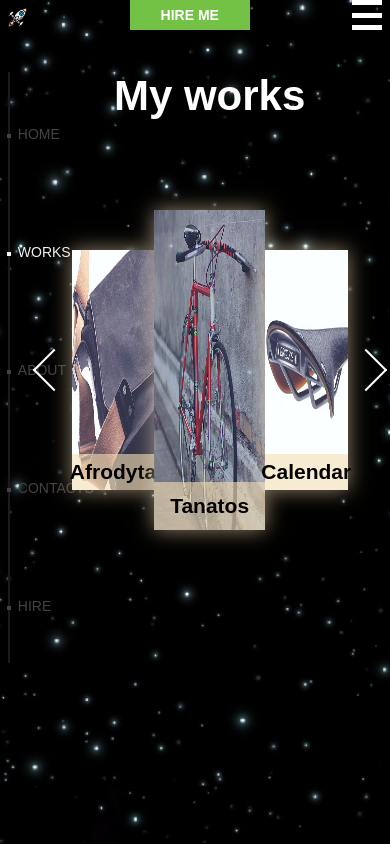
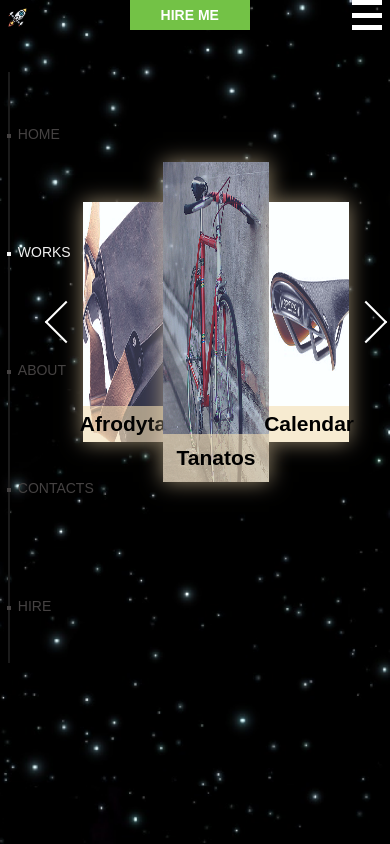
Before and after one commit to krevetkos/cv, an Angular app: page /works in a window 390 px wide. Built offline with nearby package versions, Linux system fonts and the light colour scheme.

Commit message:
add media for 1200px

```diff
--- a/src/app/app.component.html
+++ b/src/app/app.component.html
@@ -30,6 +30,7 @@
             </div>
         </header>
         <main>
+            <div class="line_wrapper">
                 <div class="line_nav">
                     <div class="line_item" (click)="showThis($event)">
                         <a routerLink='/home' [ngClass]="(this.state.state.home == true)?'active':''">
@@ -62,6 +63,8 @@
                         </a>
                     </div>
                 </div>
+            </div>
+
             <div [@sliderAnimation]="prepareRouter(outlet)" class="page_wrapper">
                 <router-outlet #outlet="outlet"></router-outlet>
             </div>
--- a/src/app/app.component.scss
+++ b/src/app/app.component.scss
@@ -92,6 +92,11 @@
 
 main {
     display: flex;
+    justify-content: space-between;
+}
+
+.line_wrapper {
+    width: 10%;
 }
 
 .line_nav {
@@ -138,6 +143,12 @@ main {
 
 .page_wrapper {
     width: 100%;
-    margin: 5vh 2vw 0 7%;
+    margin: 5vh 2vw 0 0;
     position: relative;
 }
+
+@media screen and (max-width: 1200px) {
+    .line_wrapper {
+        width: 15%;
+    }
+}
--- a/src/app/works/works.component.html
+++ b/src/app/works/works.component.html
@@ -1,6 +1,3 @@
-<h2 class="my_work">
-    My works
-</h2>
 <div class="carousel_wrapper">
     <div class="left_btn" (click)="left()"></div>
     <div class="carousel_container">
```
Also changed, not shown: src/app/works/works.component.scss (line endings or trailing spaces). Lines whose indentation alone changed are shown as unchanged.
